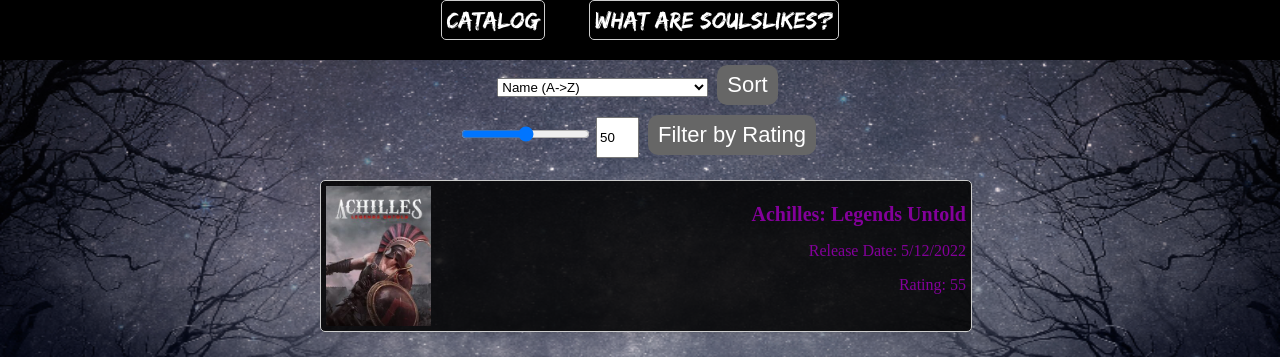
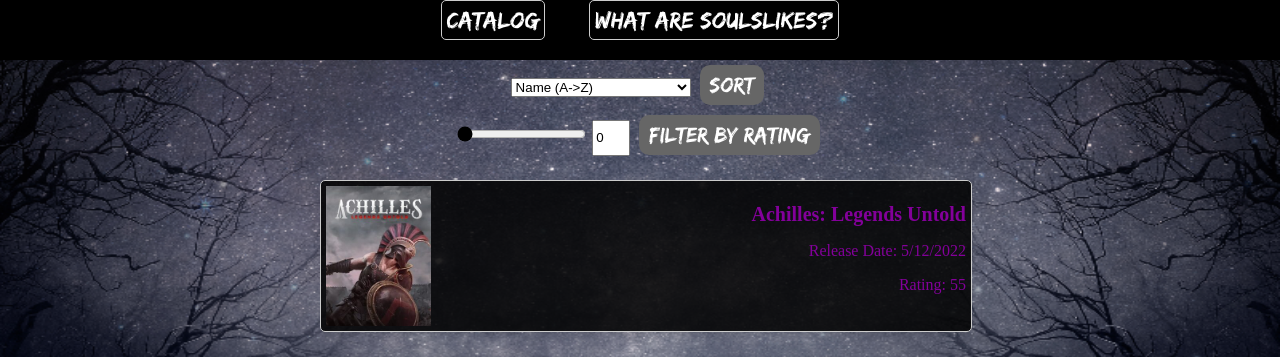
Before and after one commit to KippRei/kipprei.github.io, a PHP site: page / in a window 1280 px wide. Shown: the part 95-452 px from the top of the page. Run offline with PHP 8.4, Linux system fonts and the light colour scheme; some web fonts are replaced.

Commit message:
version 1.0

```diff
--- a/Scripts/scripts.js
+++ b/Scripts/scripts.js
@@ -25,22 +25,20 @@ document.addEventListener("DOMContentLoaded", (e) => {
     // Set up sort button
     document.getElementById("sortBtn").addEventListener("click", sortBtn);
 
-    // Set up sort button
+    // Set up filter by rating button
     document.getElementById("filterBtn").addEventListener("click", filterByRating);
 
     // Set up rating slider (filter)
     let slider = document.getElementById("ratingSlider");
+
+    // Connects rating slider and number input box
     let sliderValNum = document.getElementById("ratingSliderNumber");
+    slider.value = 0;
     sliderValNum.value = slider.value;
-    slider.addEventListener("input", (e) => {
-        if (slider.value == 0) {
-            sliderValNum.value = "N/A";
-        }
-        else {
-            sliderValNum.value = slider.value;
-        }
+    slider.addEventListener("input", () => {
+        sliderValNum.value = slider.value
     });
-    sliderValNum.addEventListener("input", (e) => {
+    sliderValNum.addEventListener("input", () => {
         slider.value = sliderValNum.value;
     });
 
@@ -130,6 +128,7 @@ function showGameDetails(game) {
     let closeBtn = document.getElementById("closeModalBtn");
     let leftImgBtn = document.getElementById("m_leftBtn");
     let rightImgBtn = document.getElementById("m_rightBtn");
+    let imgCounterText = document.getElementById("m_imgCounter")
     let totalImages = game.getScreenshots().length;
     let currImg = -1;
 
@@ -142,6 +141,7 @@ function showGameDetails(game) {
     let platforms = document.getElementById("m_platforms");
 
     img.src = window.location.protocol + game.getCover();
+    imgCounterText.textContent = (currImg + 2) + "/" + (totalImages + 1);
     title.textContent = game.getName();
     rating.textContent = (game.getRating() != 0 ? game.getRating() : 'N/A');
     relDate.textContent = game.getReleaseDate();
@@ -158,11 +158,11 @@ function showGameDetails(game) {
     website.setAttribute("href", game.getWebsite());
     website.textContent = game.getWebsite();
 
-    closeBtn.onclick = function() {
+    closeBtn.onclick = () => {
         modal.style.display = "none";
     }
 
-    window.onclick = function(event) {
+    window.onclick = (event) => {
         if (event.target == modal) {
             modal.style.display = "none";
         }
@@ -180,6 +180,8 @@ function showGameDetails(game) {
         else {
             img.src = window.location.protocol + game.getScreenshots()[currImg];
         }
+
+        imgCounterText.textContent = (currImg + 2) + "/" + (totalImages + 1);
     }
 
     rightImgBtn.onclick = () => {
@@ -191,6 +193,8 @@ function showGameDetails(game) {
         else {
             img.src = window.location.protocol + game.getScreenshots()[currImg];
         }
+
+        imgCounterText.textContent = (currImg + 2) + "/" + (totalImages + 1);
     }
 }
 
@@ -198,7 +202,6 @@ function showGameDetails(game) {
 function sortBtn() {
     let sortType = document.getElementById("sortTypes").value;
     currGameCatalog.sortGames(sortType);
-    console.log(currGameCatalog);
     showCards(currGameCatalog);
 }
 
@@ -218,5 +221,5 @@ function filterByRating() {
     }
 
     currGameCatalog = newCatalog;
-    showCards(newCatalog);
+    sortBtn();
 }
--- a/Style/style.css
+++ b/Style/style.css
@@ -44,10 +44,6 @@ a:active {
 
 .navItem:hover {
     background-color: rgb(106, 106, 106);
-}
-
-#filters {
-    text-align: center;
 }
 
 .title {
@@ -207,7 +203,23 @@ button {
     margin: 5px;
 }
 
+#sortTypes {
+    width: 180px;
+}
+
+#filters {
+    text-align: center;
+}
+
+.filterBtn {
+    font-family: "EdoSZ";
+}
+
 input[type="number"] {
-    width: 35px;
-    height: 35px;
+    width: 30px;
+    height: 30px;
 }
+
+input[type="range"] {
+    accent-color: black;
+}
--- a/about.html
+++ b/about.html
@@ -7,7 +7,7 @@
     <meta name="viewport" content="width=device-width, initial-scale=1.0">
     <link rel="stylesheet" href="./Style/style.css" />
     <link rel="stylesheet" href="./Style/aboutBG.css" />
-    <script src="./Scripts/about.js"></script>
+    <script src="./Scripts/navigation.js"></script>
 </head>
 
 <body>
--- a/index.html
+++ b/index.html
@@ -10,7 +10,7 @@
     <link rel="stylesheet" href="./Style/modal.css" />
     <script type="module" src="./Scripts/scripts.js"></script>
     <script type="module" src="./Scripts/Games.js"></script>
-    <script src="./Scripts/about.js"></script>
+    <script src="./Scripts/navigation.js"></script>
 </head>
 
 <body>
@@ -32,14 +32,14 @@
             <option value="RelDateDesc">Release Date (Newest->Oldest)</option>
             <option value="RelDateAsc">Release Date (Oldest->Newest)</option>
         </select>
-        <button id="sortBtn">Sort</button>
+        <button id="sortBtn" class="filterBtn">Sort</button>
 
         <div>
-            <input type="range" id="ratingSlider" min="0" max="100" />
+            <input type="range" id="ratingSlider" min="0" max="97" />
             <span>
-                <input type="number" min="0" max="N/A" maxlength="3" id="ratingSliderNumber"/>
+                <input type="number" min="0" max="97" maxlength="3" id="ratingSliderNumber"/>
             </span>
-            <button id="filterBtn">Filter by Rating</button>
+            <button id="filterBtn" class="filterBtn">Filter by Rating</button>
         </div>
     </div>
     <div class="padding"></div>
@@ -67,6 +67,7 @@
             </div>
             <div id="m_LRBtnContainer">
                 <input type="button" id="m_leftBtn" value="<<">
+                <p id="m_imgCounter"></p>
                 <input type="button" id="m_rightBtn" value=">>">
             </div>
             <h2 id="m_gameTitle"></h2>
```
Also changed, not shown: Scripts/navigation.js (renamed from Scripts/about.js).
